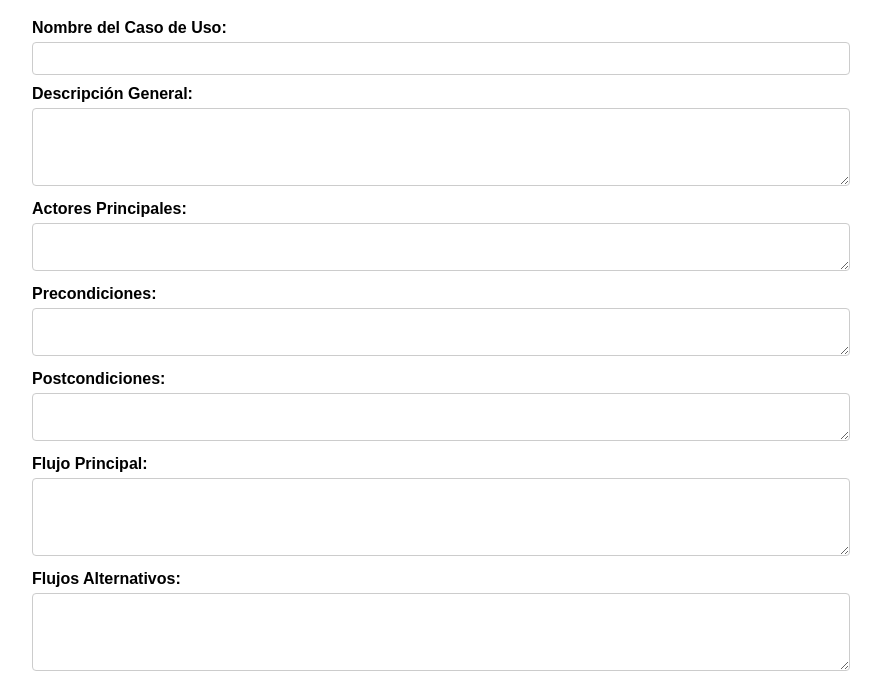
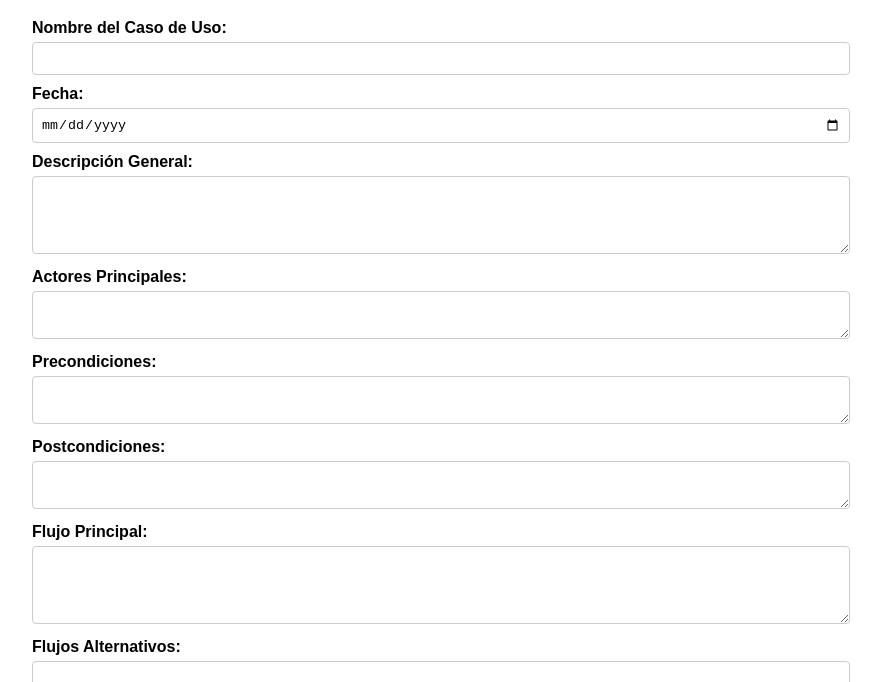
Before and after one commit to Luisamazariegos1/PlantillaCaso, a plain HTML site: page index.html in a window 1280 px wide. Shown: the part 61-743 px from the top of the page, without its empty margins (208-1089 px from the left). Drawn offline with nearby package versions, Linux system fonts and the light colour scheme.

Commit message:
Update index.html

```diff
--- a/index.html
+++ b/index.html
@@ -20,6 +20,9 @@
         <form id="useCaseForm">
             <label for="name">Nombre del Caso de Uso:</label>
             <input type="text" id="name" name="name" required>
+
+            <label for="date">Fecha:</label>
+	    <input type="date" id="date" name="date" required>
 
             <label for="description">Descripción General:</label>
             <textarea id="description" name="description" rows="4" required></textarea>
```
